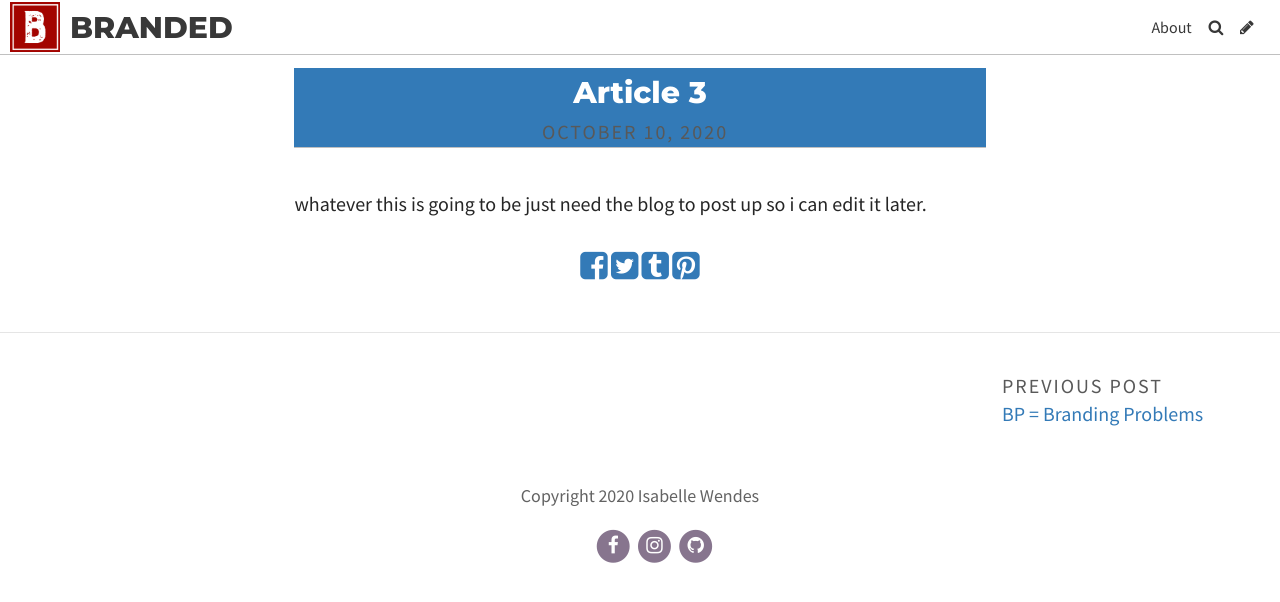
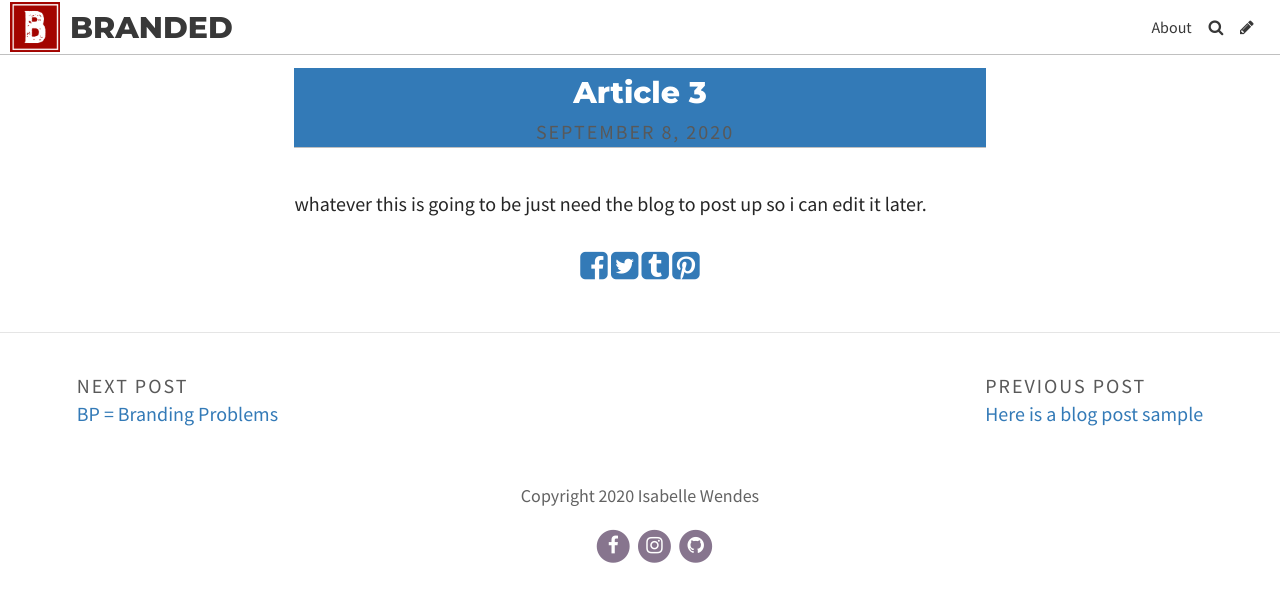
Before and after one commit to IsabelleWendes/Fontastic, a Jekyll site: the page built from _posts/2020-10-10-article-3.md, in a window 1280 px wide. Shown: the top 602 px of the page. Built offline with Jekyll 4.4.1, drawn with Linux system fonts in a browser that asks for light colours; some web fonts are replaced; part of the change alters nothing that is shown.

Commit message:
Update Post “2020-10-10-article-3”

```diff
--- a/_posts/2020-10-10-article-3.md
+++ b/_posts/2020-10-10-article-3.md
@@ -1,7 +1,7 @@
 ---
 layout: post
 title: Article 3
-date: 2020-10-10T14:09:36.027Z
+date: 2020-09-08T23:00:00.000Z
 comments: true
 ---
 whatever this is going to be just need the blog to post up so i can edit it later.
```
